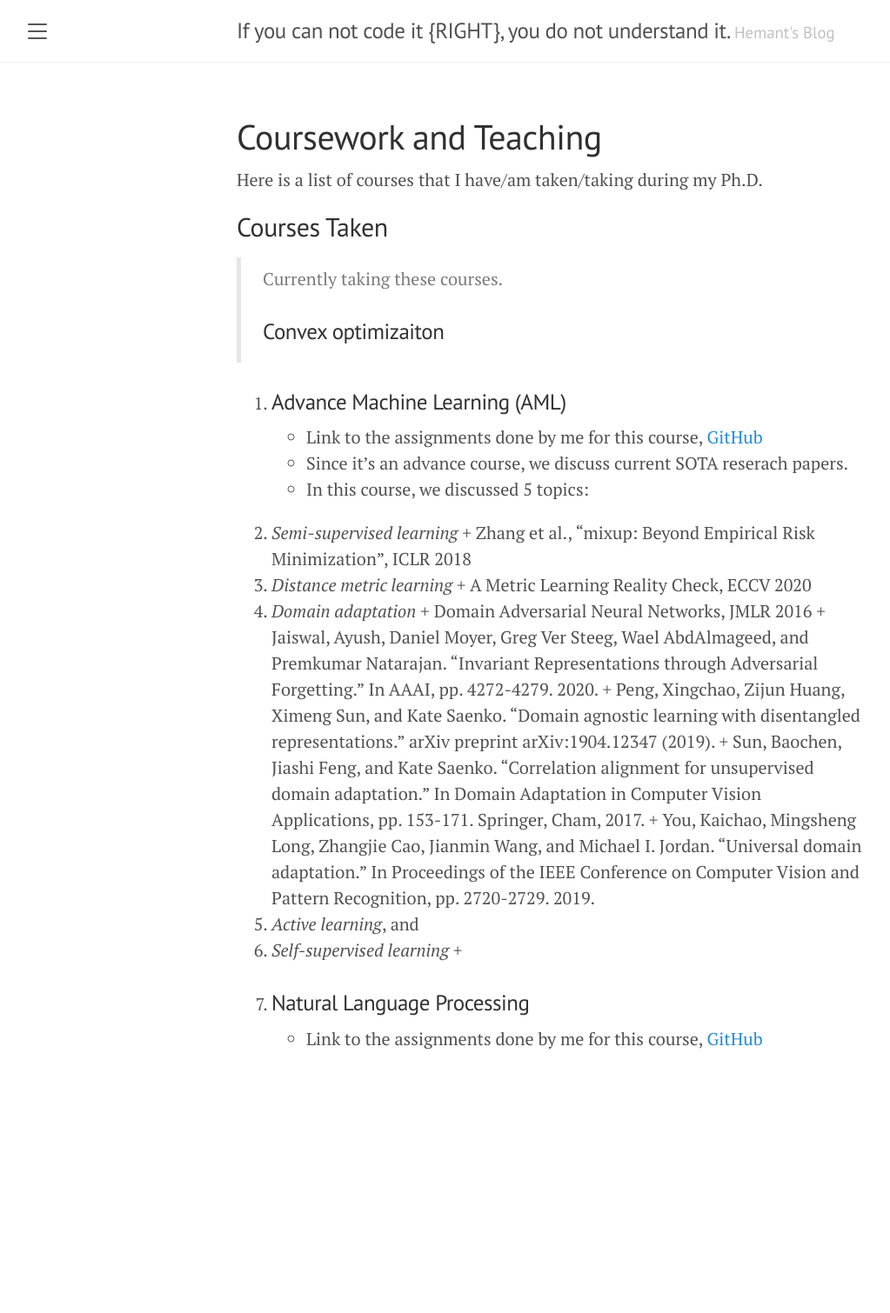
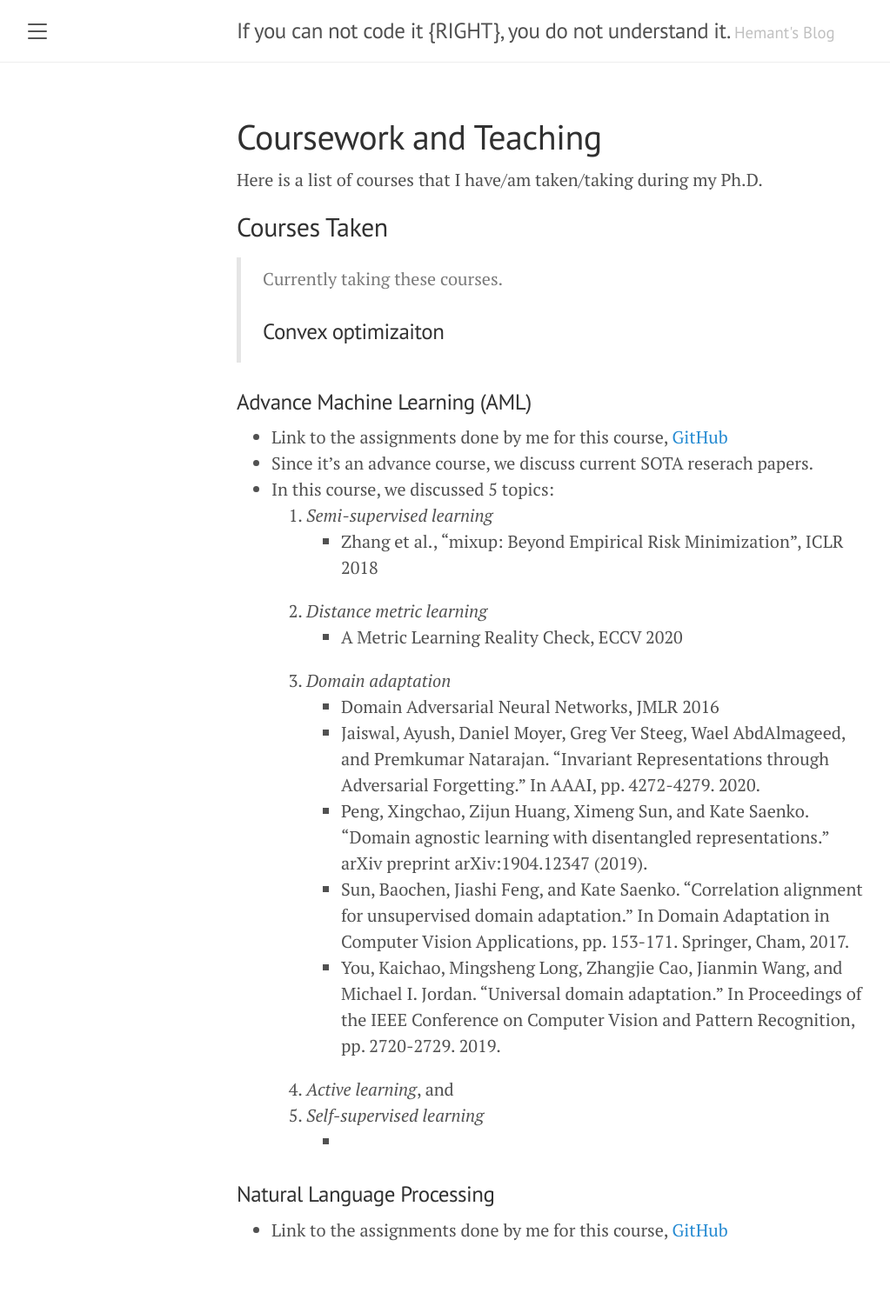
Before and after one commit to raotnameh/raotnameh.github.io, a Jekyll site: the page built from coursework.md, in a window 1280 px wide. Shown: the whole page at 87% size, without its empty margins (8-1031 px from the left). Built offline with Jekyll 4.4.1, drawn with Linux system fonts in a browser that asks for light colours; before the commit the page ends 1290 px from its top, so only the background shows below that; some of the changed lines change nothing that is shown.

Commit message:
It's just my website

```diff
--- a/coursework.md
+++ b/coursework.md
@@ -13,7 +13,7 @@ Here is a list of courses that I have/am taken/taking during my Ph.D.
 
 
 
-1. ### Advance Machine Learning (AML)
+### Advance Machine Learning (AML)
 + Link to the assignments done by me for this course, [GitHub](https://github.com/raotnameh/AML_Course)
 + Since it's an advance course, we discuss current SOTA reserach papers.
 + In this course, we discussed 5 topics:
@@ -31,7 +31,7 @@ Here is a list of courses that I have/am taken/taking during my Ph.D.
   5. *Self-supervised learning*
     +
 
-2. ### Natural Language Processing
+### Natural Language Processing
 + Link to the assignments done by me for this course, [GitHub](https://github.com/raotnameh/NLP_LECTURE)
 
 <!--
```
